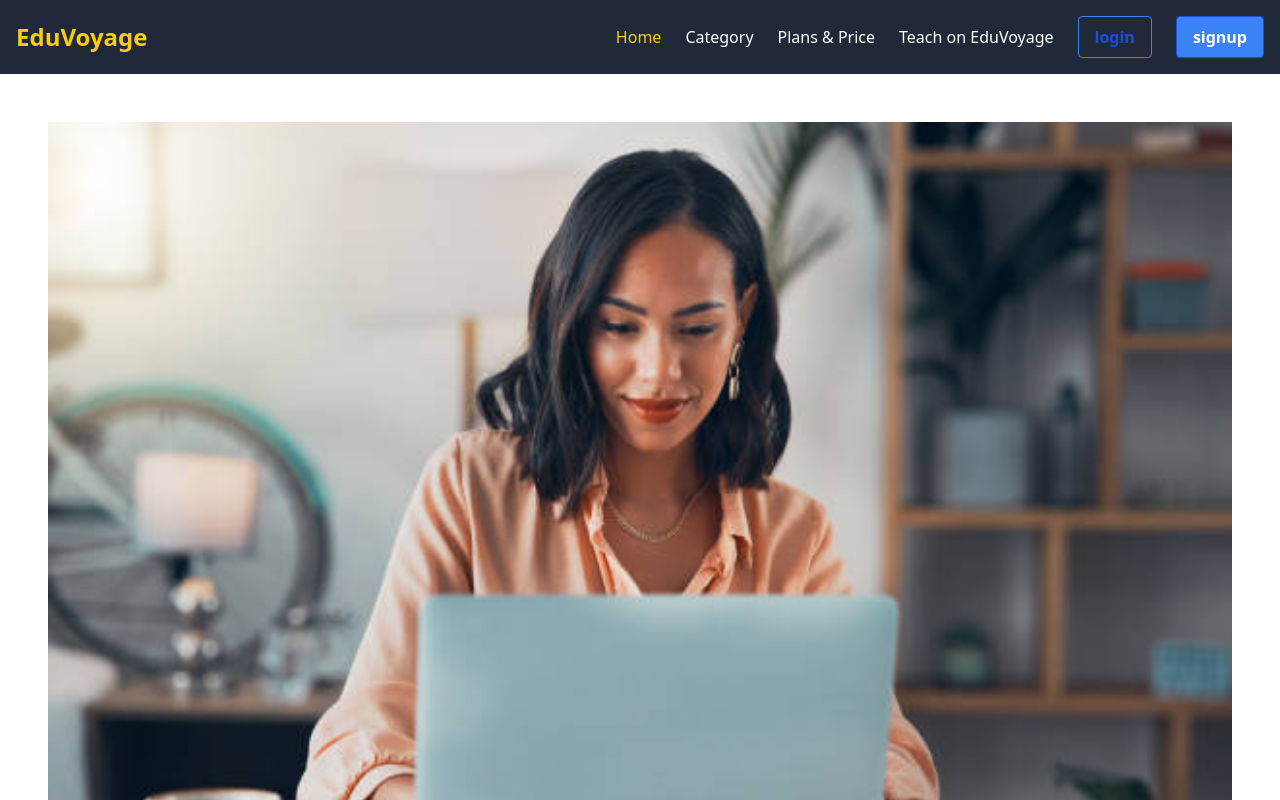
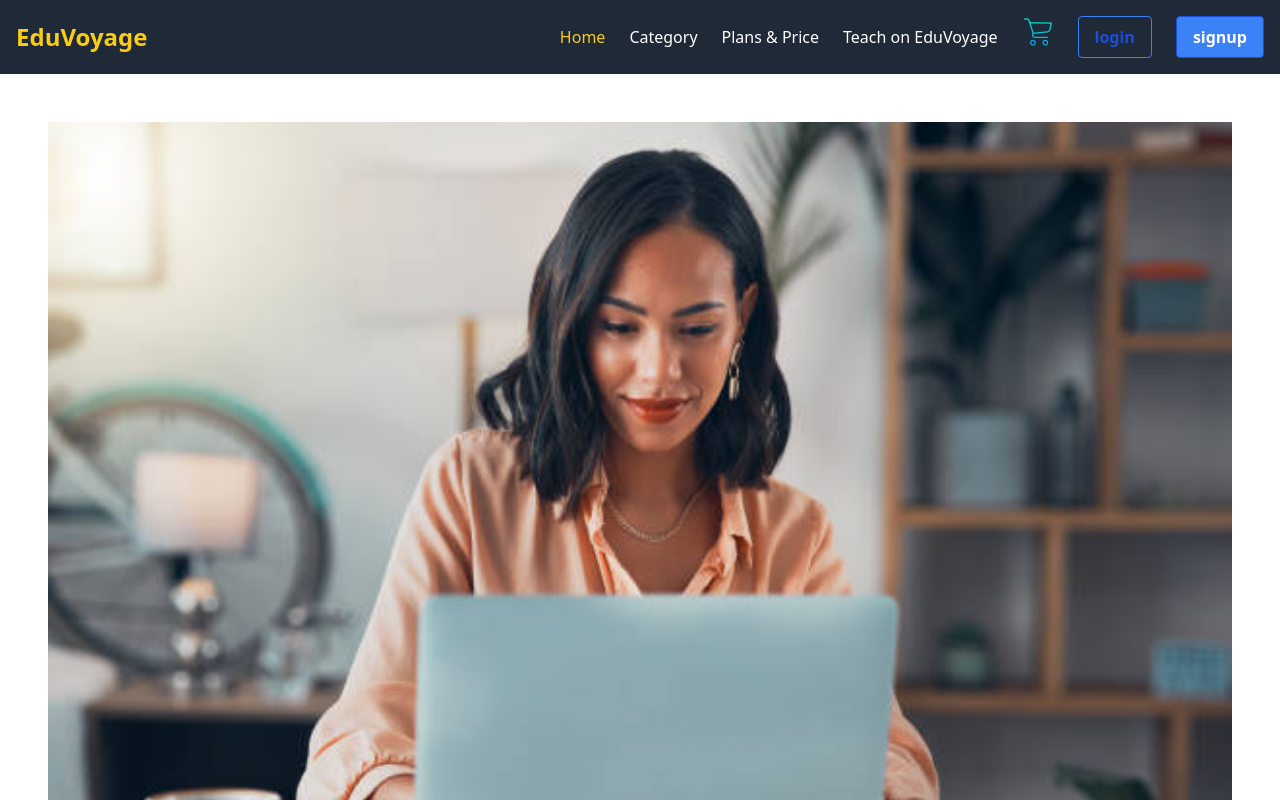
Before and after one commit to Rkhan76/EduVoyage, a React (Vite) app in the folder frontend/: page / in a window 1280 px wide. Shown: the top 800 px of the page. Built offline with nearby package versions, Linux system fonts and the light colour scheme; no server answers.

Commit message:
feat: add shopping cart logo in navbar and showing the number of course added in the cart if user is loggedin

```diff
--- a/frontend/src/components/subcomponents/ShoppingCartLogo.tsx
+++ b/frontend/src/components/subcomponents/ShoppingCartLogo.tsx
@@ -1,10 +1,24 @@
-import ShoppingCartImage from "../../assets/shopping-cart.png"
+import { useRecoilState } from 'recoil'
+import ShoppingCartImage from '../../assets/shopping-cart.png'
+import { cartState } from '../../store/atoms/Cart'
+import { IsSingnedIn } from '../../store/atoms/IsSignedIn'
 
-const ShoppingCartLogo = (NumberOfCourses: string) => {
+const ShoppingCartLogo = () => {
+  const [cart] = useRecoilState(cartState)
+  const [isSignedIn] = useRecoilState(IsSingnedIn)
+
   return (
-    <div>
-      <div>{6}</div>
-      <img src={ShoppingCartImage} alt="Shopping Cart Logo" />
+    <div className="relative flex items-center">
+      <img
+        src={ShoppingCartImage}
+        alt="Shopping Cart Logo"
+        className="w-8 h-8"
+      />
+      {isSignedIn && (
+        <span className="absolute top-0 right-0 transform translate-x-1 -translate-y-1 bg-red-600 text-white rounded-full px-1 text-xs font-bold">
+          {cart.length}
+        </span>
+      )}
     </div>
   )
 }
--- a/frontend/src/pages/Navbar.tsx
+++ b/frontend/src/pages/Navbar.tsx
@@ -2,6 +2,7 @@ import { NavLink } from 'react-router-dom'
 import Button from '../components/Button'
 import { useRecoilValue } from 'recoil'
 import { IsSingnedIn } from '../store/atoms/IsSignedIn'
+import ShoppingCartLogo from '../components/subcomponents/ShoppingCartLogo'
 
 const Navbar = () => {
   const isSignedIn = useRecoilValue(IsSingnedIn)
@@ -96,8 +97,15 @@ const Navbar = () => {
               Teach on EduVoyage
             </NavLink>
           </li>
+          <li>
+            <li>
+              <NavLink to="/cart">
+                <ShoppingCartLogo />
+              </NavLink>
+            </li>
+          </li>
           {isSignedIn ? (
-            <h1 className='text-white'>logout</h1>
+            <h1 className="text-white">logout</h1>
           ) : (
             <>
               <li>
```
Also changed, not shown: frontend/src/assets/shopping-cart.png.
